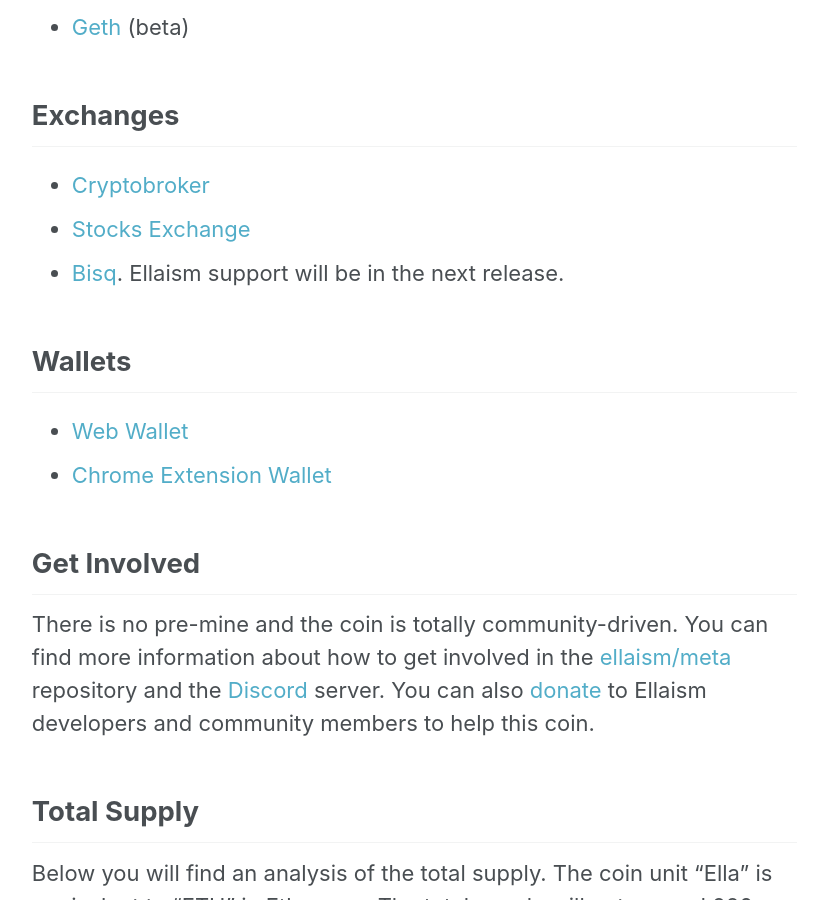
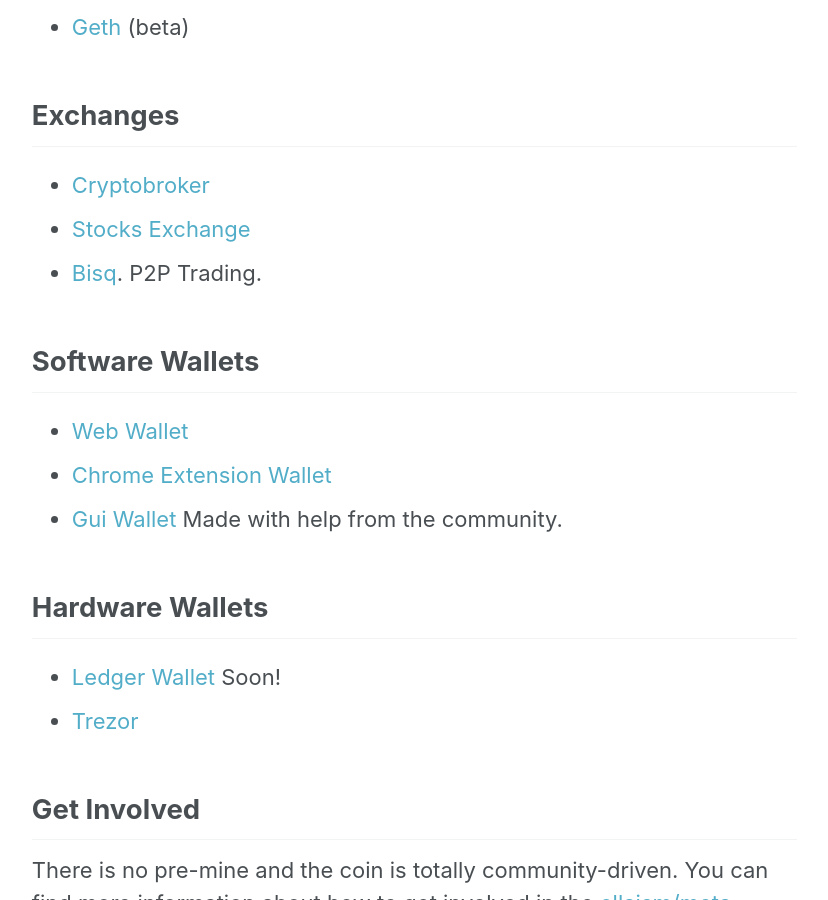
Before and after one commit to ellaism/ellaism.org, a Jekyll site: the page built from _pages/about.md, in a window 1280 px wide and 900 px high, scrolled down 1427 px. Shown: the whole window, without its empty margins (252-1080 px from the left). Built offline with Jekyll 4.4.1, drawn with Linux system fonts in a browser that asks for light colours.

Commit message:
bisq now live
and some wallet additions

```diff
--- a/_pages/about.md
+++ b/_pages/about.md
@@ -45,12 +45,18 @@
 
 * [Cryptobroker](https://trade.cryptobroker.io/markets/ellabtc)
 * [Stocks Exchange](https://stocks.exchange/trade/ELLA/BTC)
-* [Bisq](https://bisq.network/). Ellaism support will be in the next release.
+* [Bisq](https://bisq.network/). P2P Trading.
 
-## Wallets
+## Software Wallets
 
 * [Web Wallet](https://ellaism.github.io/ellawallet)
 * [Chrome Extension Wallet](https://chrome.google.com/webstore/detail/myellawallet/bgfofdgebpphdhddggaggeafenegbjef)
+* [Gui Wallet](https://github.com/ellaism-io) Made with help from the community.
+
+## Hardware Wallets
+
+* [Ledger Wallet](https://www.ledgerwallet.com/) Soon!
+* [Trezor](https://shop.trezor.io/)
 
 ## Get Involved
 
```
